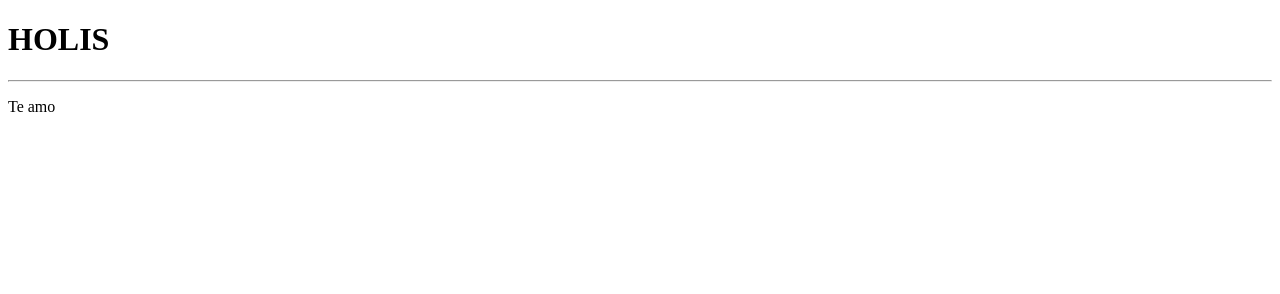
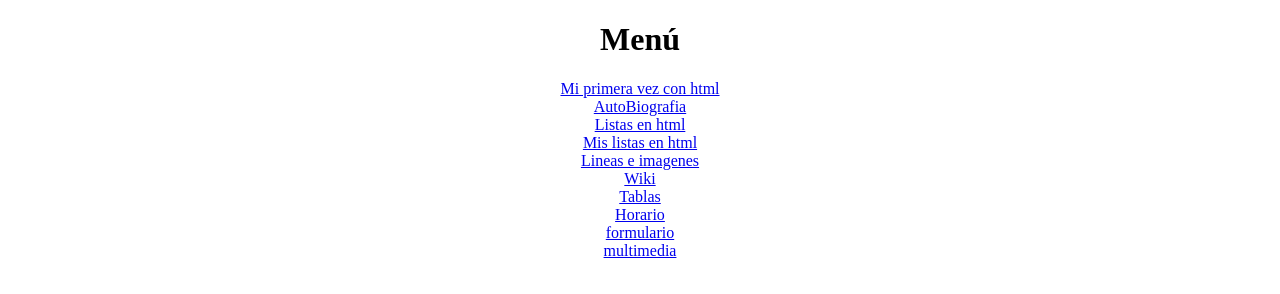
Before and after one commit to Camila-Fernanda-Olvera/4031P, a plain HTML site: page index.html in a window 1280 px wide. Drawn offline with Linux system fonts and the light colour scheme.

Commit message:
Modifique index

```diff
--- a/index.html
+++ b/index.html
@@ -3,10 +3,23 @@
 <head>
     <meta charset="UTF-8">
     <meta name="viewport" content="width=device-width, initial-scale=1.0">
-    <title>Document</title>
+    <title>Menú 2</title>
 </head>
 <body>
-    <h1>HOLIS</h1><hr>
-    <p>Te amo</p>
+    <center>
+        <h1>Menú</h1>
+    </center>
+    <center>
+    <a href="01.html">Mi primera vez con html</a><br>
+    <a href="AutoBiografia.html">AutoBiografia</a><br>
+    <a href="02.html">Listas en html</a><br>
+    <a href="Lista.html">Mis listas en html</a><br>
+    <a href="03.html">Lineas e imagenes</a><br>
+    <a href="Wiki.html">Wiki</a><br>
+    <a href="04.html">Tablas</a><br>
+    <a href="Horario.html">Horario</a><br>
+    <a href="05.html">formulario</a><br>
+    <a href="06.html">multimedia</a><br>
+    </center>
 </body>
 </html>
```
